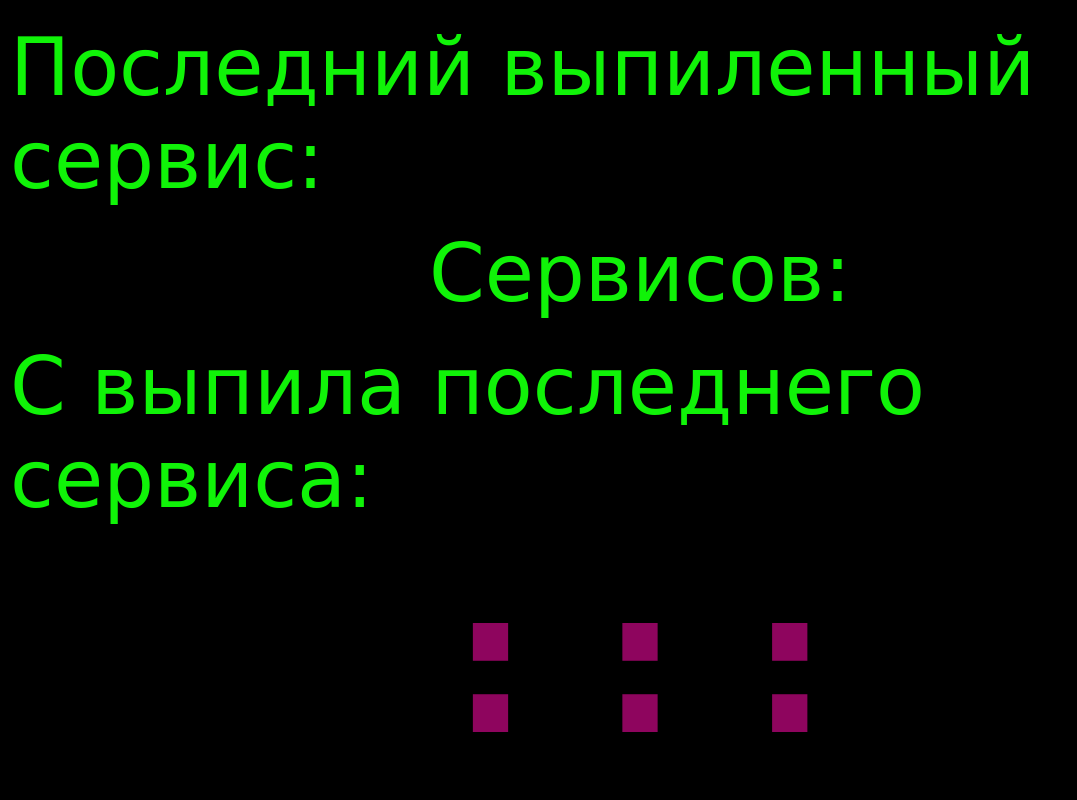
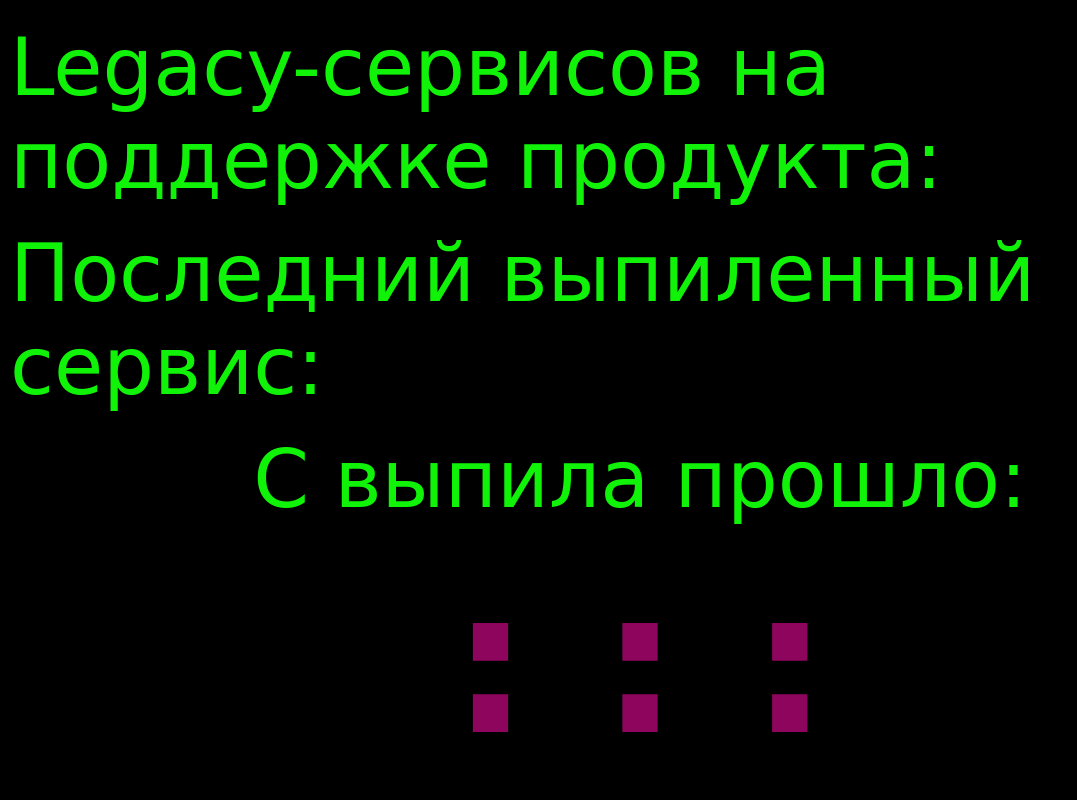
Before and after one commit to evrikaclock/clock, a Python web app: template clock/templates/index.html in a window 1280 px wide. Shown: the whole page, without its empty margins (0-1077 px from the left). Run offline with Jinja, Linux system fonts and the light colour scheme; the template is opened without the code that fills it, so the values that code supplies are empty.

Commit message:
Redesign of information presented

```diff
--- a/clock/templates/index.html
+++ b/clock/templates/index.html
@@ -6,15 +6,15 @@
     </head>
     <body onload="start({{ total_seconds }}, '{{ last_service }}', {{ services_count }})">
         <main class="main">
+            <div class="line">
+                <span>Legacy-сервисов на поддержке продукта: </span>
+                <span class="service-count" id="service-count"></span>
+            </div>
             <div class="line service">
                 <span>Последний выпиленный сервис: </span>
                 <span class="service-name" id="last-service"></span>
             </div>
-            <div class="line">
-                <span>Сервисов: </span>
-                <span class="service-count" id="service-count"></span>
-            </div>
-            <div class="line">С выпила последнего сервиса: </div>
+            <div class="line">С выпила прошло: </div>
             <div class="line timer" id="last-removed-service">
                 <span id="days"></span>
                 <span>:</span>
```
